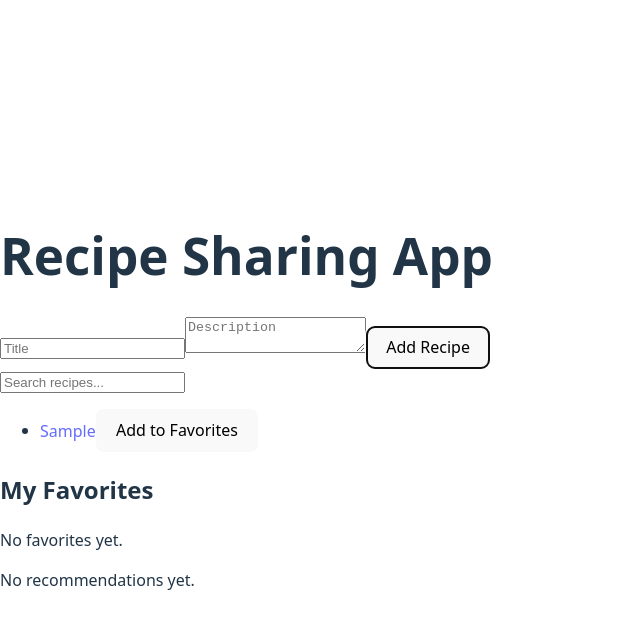
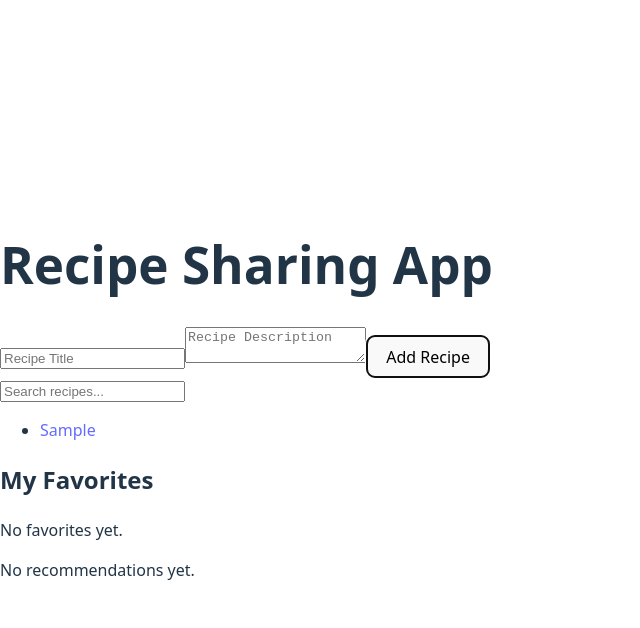
Before and after one commit to Justina-Hub/alx-fe-reactjs, a React (Vite) app in the folder recipe-sharing-app/: page / in a window 1280 px wide. Both pictures are taken after typing "Sample", "Sample" into the empty fields and a click on the button "Add Recipe". Shown: the top 628 px of the page, without its empty margins (0-640 px from the left). Built offline with nearby package versions, Linux system fonts and the light colour scheme.

Commit message:
Build a Simple Company Website with React

```diff
--- a/recipe-sharing-app/src/components/AddRecipeForm.jsx
+++ b/recipe-sharing-app/src/components/AddRecipeForm.jsx
@@ -2,38 +2,39 @@ import { useState } from 'react';
 import { useRecipeStore } from './recipeStore';
 
 const AddRecipeForm = () => {
-  const addRecipe = useRecipeStore((state) => state.addRecipe);
-
   const [title, setTitle] = useState('');
   const [description, setDescription] = useState('');
+  const addRecipe = useRecipeStore((state) => state.addRecipe);
 
   const handleSubmit = (event) => {
     event.preventDefault();
-    if (!title || !description) return alert("Please fill in all fields!");
+    if (!title.trim()) return;
 
-    addRecipe({ id: Date.now(), title, description });
+    const newRecipe = {
+      id: Date.now().toString(),
+      title,
+      description,
+    };
+
+    addRecipe(newRecipe);
     setTitle('');
     setDescription('');
   };
 
   return (
-    <form onSubmit={handleSubmit} className="flex flex-col gap-2 border p-2 my-2">
+    <form onSubmit={handleSubmit}>
       <input
         type="text"
+        placeholder="Recipe Title"
         value={title}
         onChange={(e) => setTitle(e.target.value)}
-        placeholder="Title"
-        className="border p-1"
       />
       <textarea
+        placeholder="Recipe Description"
         value={description}
         onChange={(e) => setDescription(e.target.value)}
-        placeholder="Description"
-        className="border p-1"
       />
-      <button type="submit" className="bg-blue-500 text-white p-1 rounded">
-        Add Recipe
-      </button>
+      <button type="submit">Add Recipe</button>
     </form>
   );
 };
--- a/recipe-sharing-app/src/components/RecipeList.jsx
+++ b/recipe-sharing-app/src/components/RecipeList.jsx
@@ -3,9 +3,6 @@ import { useRecipeStore } from './recipeStore';
 
 const RecipeList = () => {
   const recipes = useRecipeStore((state) => state.filteredRecipes);
-  const favorites = useRecipeStore((state) => state.favorites);
-  const addFavorite = useRecipeStore((state) => state.addFavorite);
-  const removeFavorite = useRecipeStore((state) => state.removeFavorite);
 
   if (recipes.length === 0) {
     return <p>No recipes found.</p>;
@@ -13,23 +10,11 @@ const RecipeList = () => {
 
   return (
     <ul>
-      {recipes.map((recipe) => {
-        const isFavorite = favorites.includes(recipe.id);
-        return (
-          <li key={recipe.id}>
-            <Link to={`/recipe/${recipe.id}`}>{recipe.title}</Link>
-            <button
-              onClick={() =>
-                isFavorite
-                  ? removeFavorite(recipe.id)
-                  : addFavorite(recipe.id)
-              }
-            >
-              {isFavorite ? 'Remove Favorite' : 'Add to Favorites'}
-            </button>
-          </li>
-        );
-      })}
+      {recipes.map((recipe) => (
+        <li key={recipe.id}>
+          <Link to={`/recipe/${recipe.id}`}>{recipe.title}</Link>
+        </li>
+      ))}
     </ul>
   );
 };
--- a/recipe-sharing-app/src/components/recipeStore.js
+++ b/recipe-sharing-app/src/components/recipeStore.js
@@ -7,7 +7,13 @@ export const useRecipeStore = create((set) => ({
   favorites: [],
   recommendations: [],
 
-  // --- Recipe Management ---
+  // Required by Task 1
+  setRecipes: (recipes) =>
+    set(() => ({
+      recipes,
+      filteredRecipes: recipes,
+    })),
+
   addRecipe: (recipe) =>
     set((state) => {
       const newRecipes = [...state.recipes, recipe];
@@ -46,7 +52,6 @@ export const useRecipeStore = create((set) => ({
       return { searchTerm: term, filteredRecipes: filtered };
     }),
 
-  // --- Favorites Management ---
   addFavorite: (recipeId) =>
     set((state) => ({
       favorites: state.favorites.includes(recipeId)
@@ -59,7 +64,6 @@ export const useRecipeStore = create((set) => ({
       favorites: state.favorites.filter((id) => id !== recipeId),
     })),
 
-  // --- Recommendations (simple mock logic) ---
   generateRecommendations: () =>
     set((state) => {
       const recommended = state.recipes.filter(
```
